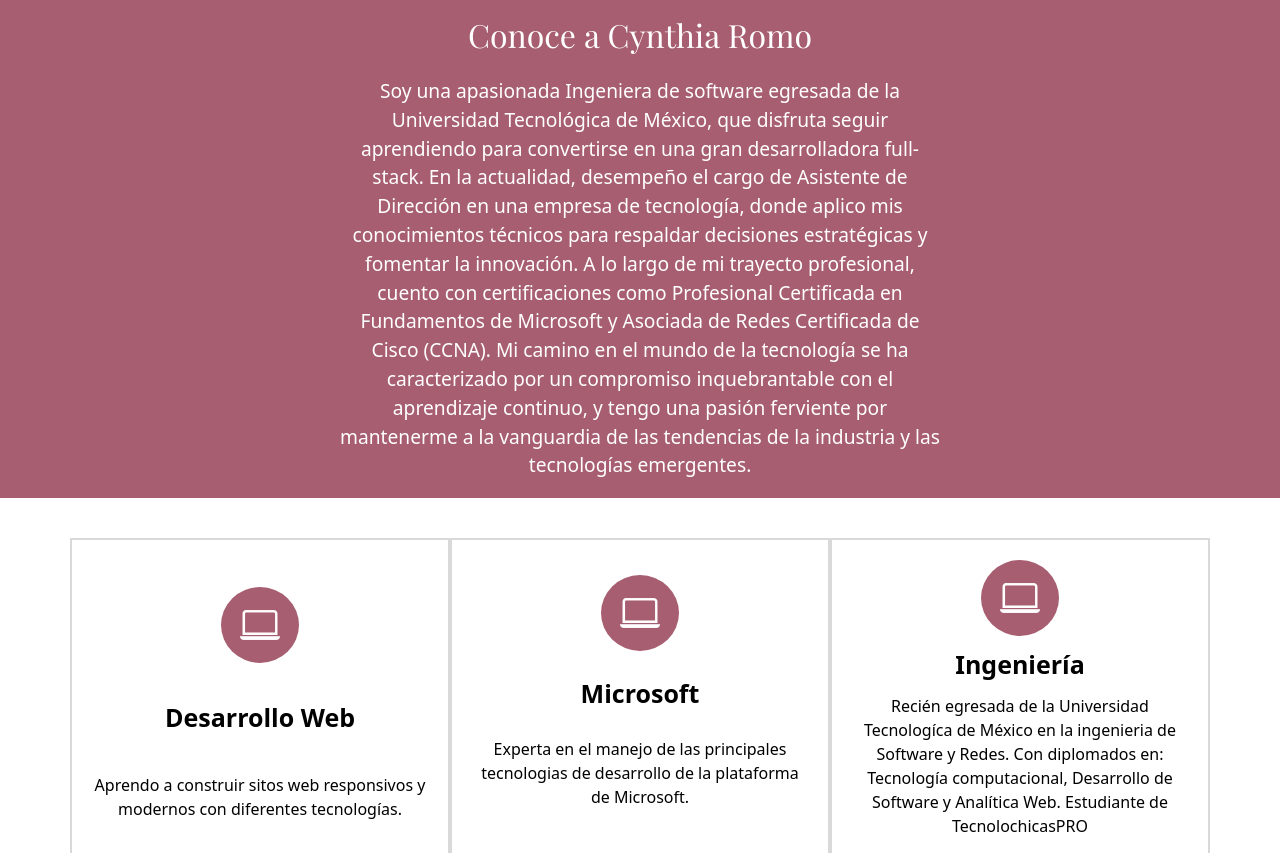
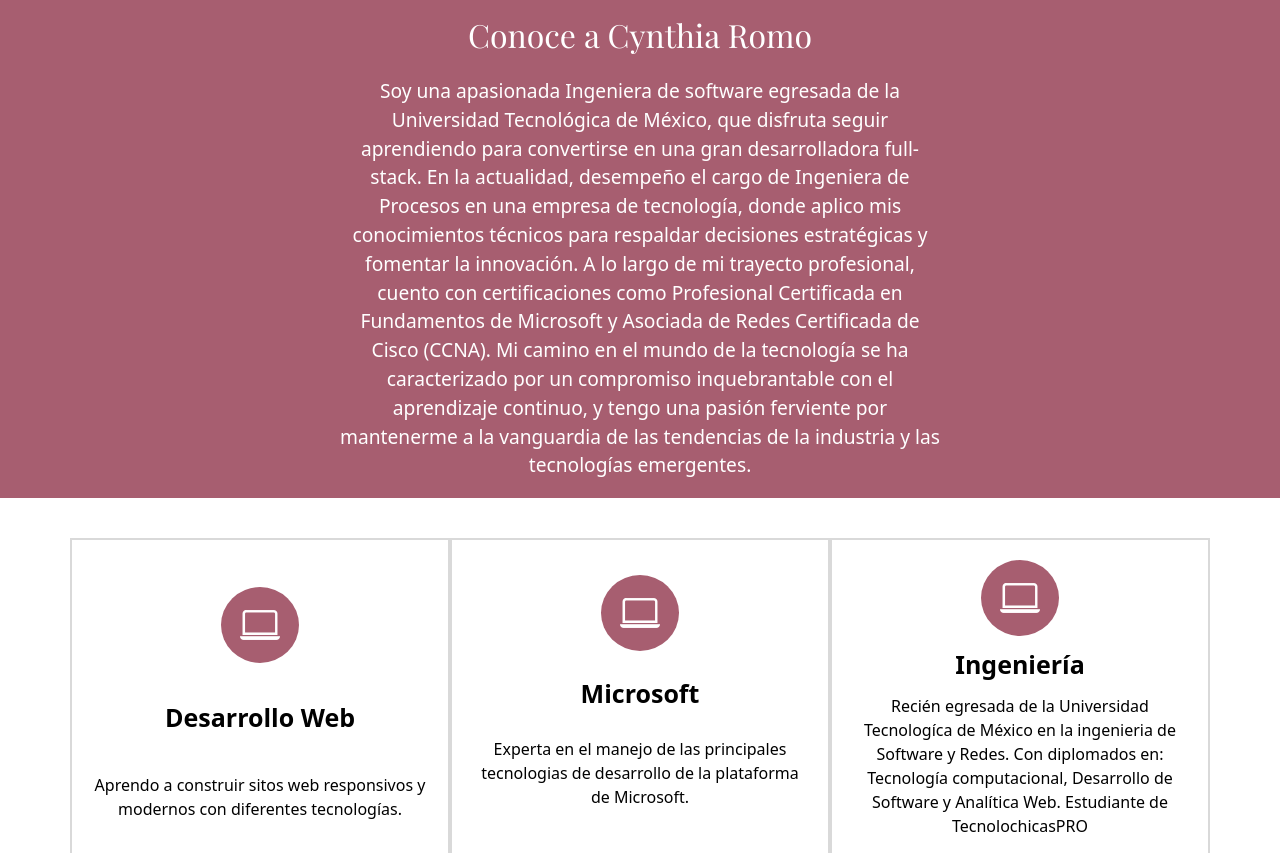
Before and after one commit to cynthia-romo/cynthia-romo.github.io, a plain HTML site: page index.html in a window 1280 px wide. Shown: the part 913-1766 px from the top of the page. Drawn offline with nearby package versions, Linux system fonts and the light colour scheme.

Commit message:
Update index.html

```diff
--- a/index.html
+++ b/index.html
@@ -74,7 +74,7 @@
     <section id="sobre-mi" class="sobre-mi seccion-oscura">
       <div class="contenedor">
         <h2 class="seccion-titulo">Conoce a Cynthia Romo</h2>
-        <p class="seccion-texto">Soy una apasionada Ingeniera de software egresada de la Universidad Tecnológica de México, que disfruta seguir aprendiendo para convertirse en una gran desarrolladora full-stack. En la actualidad, desempeño el cargo de Asistente de Dirección en una empresa de tecnología, donde aplico mis conocimientos técnicos para respaldar decisiones estratégicas y fomentar la innovación. A lo largo de mi trayecto profesional, cuento con certificaciones como Profesional Certificada en Fundamentos de Microsoft y Asociada de Redes Certificada de Cisco (CCNA). Mi camino en el mundo de la tecnología se ha caracterizado por un compromiso inquebrantable con el aprendizaje continuo, y tengo una pasión ferviente por mantenerme a la vanguardia de las tendencias de la industria y las tecnologías emergentes.</p>
+        <p class="seccion-texto">Soy una apasionada Ingeniera de software egresada de la Universidad Tecnológica de México, que disfruta seguir aprendiendo para convertirse en una gran desarrolladora full-stack. En la actualidad, desempeño el cargo de Ingeniera de Procesos en una empresa de tecnología, donde aplico mis conocimientos técnicos para respaldar decisiones estratégicas y fomentar la innovación. A lo largo de mi trayecto profesional, cuento con certificaciones como Profesional Certificada en Fundamentos de Microsoft y Asociada de Redes Certificada de Cisco (CCNA). Mi camino en el mundo de la tecnología se ha caracterizado por un compromiso inquebrantable con el aprendizaje continuo, y tengo una pasión ferviente por mantenerme a la vanguardia de las tendencias de la industria y las tecnologías emergentes.</p>
       </div>
     </section>
 
```
